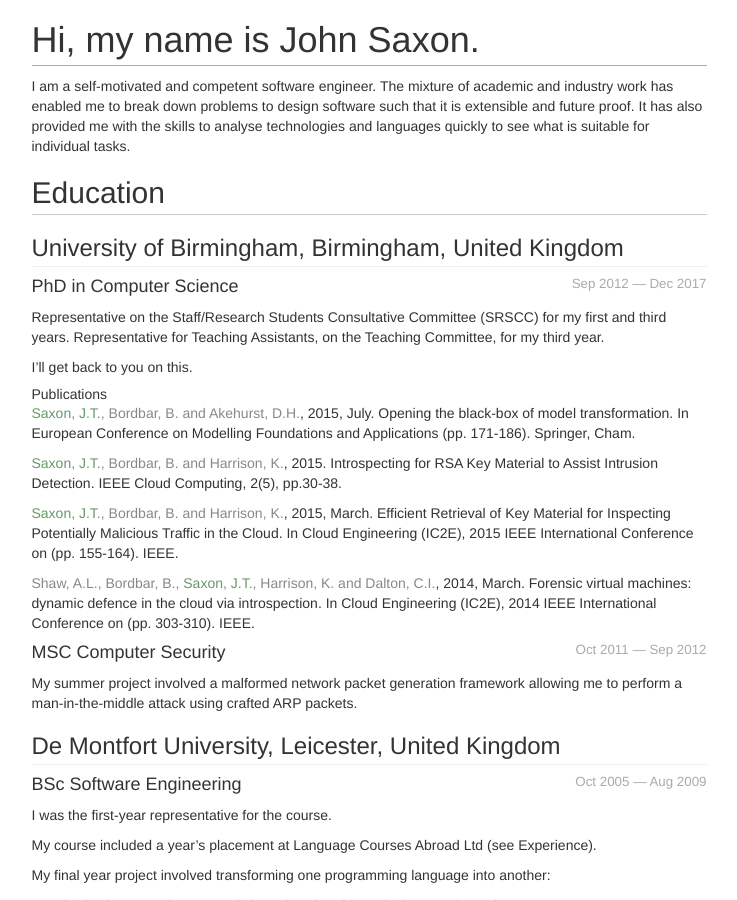
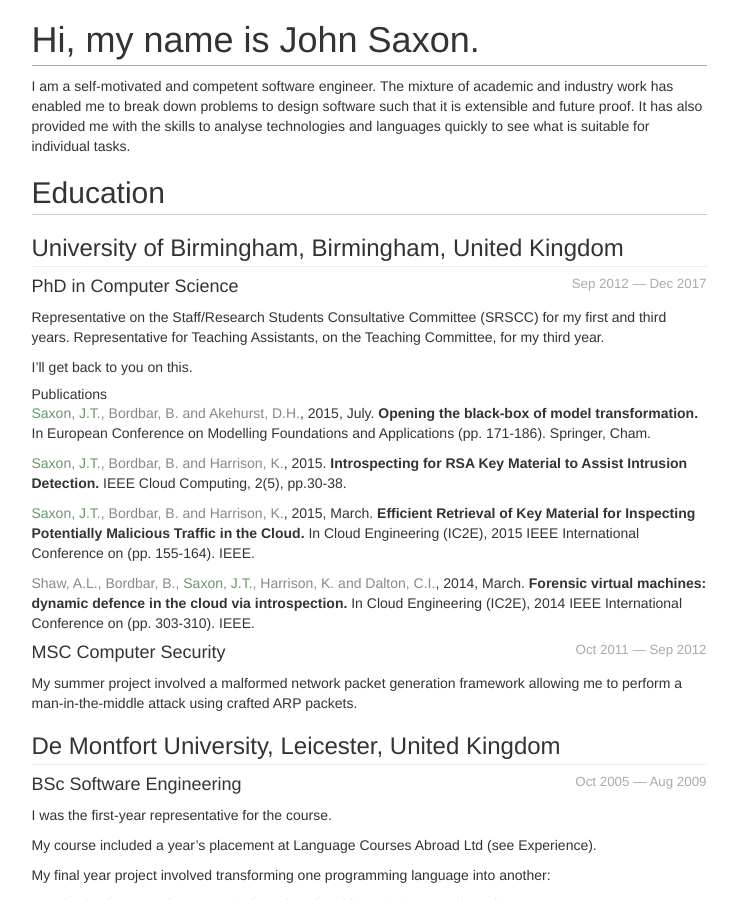
Before and after one commit to sacko87/sacko87.github.io, a Jekyll site: the page built from index.md, in a window 1280 px wide and 900 px high. Shown: the whole window, without its empty margins (271-1008 px from the left). Built offline with Jekyll 4.4.1, drawn with Linux system fonts in a browser that asks for light colours; nearby versions of some CDN libraries.

Commit message:
Update index.md

```diff
--- a/index.md
+++ b/index.md
@@ -18,13 +18,13 @@ I'll get back to you on this.
 
 ##### Publications
 
-<span class="authors"><span class="me">Saxon, J.T.</span>, Bordbar, B. and Akehurst, D.H.</span>, 2015, July. Opening the black-box of model transformation. In European Conference on Modelling Foundations and Applications (pp. 171-186). Springer, Cham.
+<span class="authors"><span class="me">Saxon, J.T.</span>, Bordbar, B. and Akehurst, D.H.</span>, <span class="year">2015</span>, July. <strong>Opening the black-box of model transformation.</strong> In European Conference on Modelling Foundations and Applications (pp. 171-186). Springer, Cham.
 
-<span class="authors"><span class="me">Saxon, J.T.</span>, Bordbar, B. and Harrison, K.</span>, 2015. Introspecting for RSA Key Material to Assist Intrusion Detection. IEEE Cloud Computing, 2(5), pp.30-38.
+<span class="authors"><span class="me">Saxon, J.T.</span>, Bordbar, B. and Harrison, K.</span>, <span class="year">2015</span>. <strong>Introspecting for RSA Key Material to Assist Intrusion Detection.</strong> IEEE Cloud Computing, 2(5), pp.30-38.
 
-<span class="authors"><span class="me">Saxon, J.T.</span>, Bordbar, B. and Harrison, K.</span>, 2015, March. Efficient Retrieval of Key Material for Inspecting Potentially Malicious Traffic in the Cloud. In Cloud Engineering (IC2E), 2015 IEEE International Conference on (pp. 155-164). IEEE.
+<span class="authors"><span class="me">Saxon, J.T.</span>, Bordbar, B. and Harrison, K.</span>, <span class="year">2015</span>, March. <strong>Efficient Retrieval of Key Material for Inspecting Potentially Malicious Traffic in the Cloud.</strong> In Cloud Engineering (IC2E), 2015 IEEE International Conference on (pp. 155-164). IEEE.
 
-<span class="authors">Shaw, A.L., Bordbar, B., <span class="me">Saxon, J.T.</span>, Harrison, K. and Dalton, C.I.</span>, 2014, March. Forensic virtual machines: dynamic defence in the cloud via introspection. In Cloud Engineering (IC2E), 2014 IEEE International Conference on (pp. 303-310). IEEE.
+<span class="authors">Shaw, A.L., Bordbar, B., <span class="me">Saxon, J.T.</span>, Harrison, K. and Dalton, C.I.</span>, <span class="year">2014</span>, March. <strong>Forensic virtual machines: dynamic defence in the cloud via introspection.</strong> In Cloud Engineering (IC2E), 2014 IEEE International Conference on (pp. 303-310). IEEE.
 
 #### MSC Computer Security <span class="date pull-right">Oct 2011 &mdash; Sep 2012</span>
 
```
